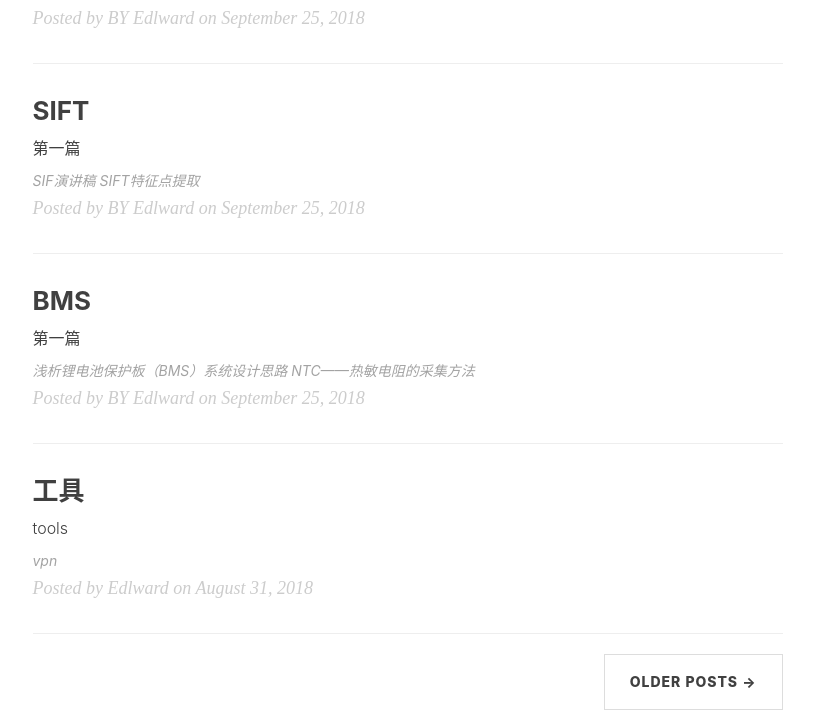
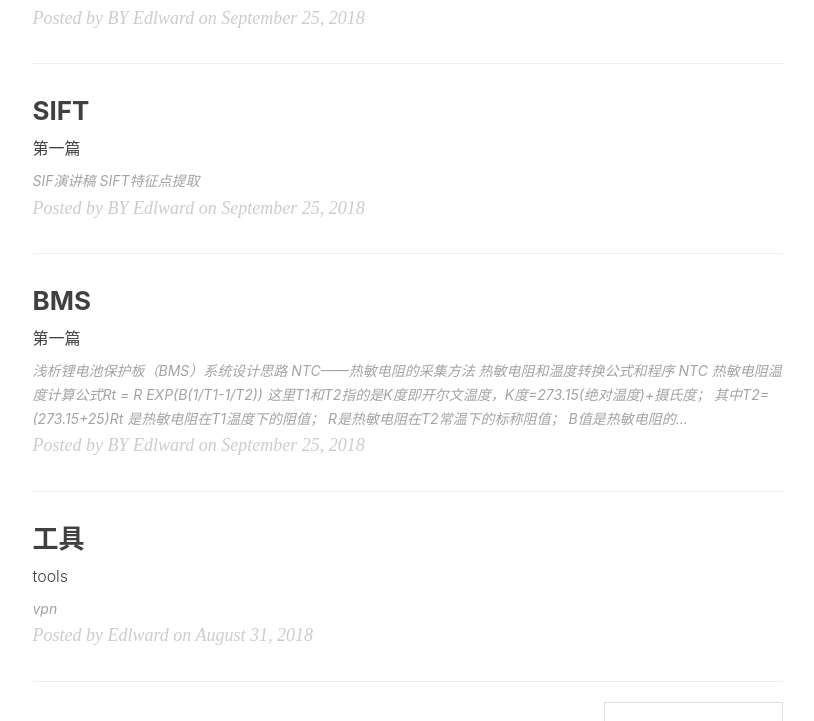
Before and after one commit to gary-robotics/dlward, a Jekyll site: the page built from index.html, in a window 1280 px wide and 900 px high, scrolled down 1839 px, cut to the strip 0-721 px from the top of the window. Shown: the whole strip, without its empty margins (135-949 px from the left). Built offline with Jekyll 4.4.1, drawn with Linux system fonts in a browser that asks for light colours; nearby versions of some CDN libraries; the list of posts is cut into pages by our own code.

Commit message:
Update 2018-09-25-BMS-2018.markdown

```diff
--- a/_posts/2018-09-25-BMS-2018.markdown
+++ b/_posts/2018-09-25-BMS-2018.markdown
@@ -12,3 +12,65 @@
 
 [浅析锂电池保护板（BMS）系统设计思路](https://www.cnblogs.com/han-bing/p/9045812.html)
 [NTC——热敏电阻的采集方法](https://blog.csdn.net/u014470361/article/details/82315699)
+
+### 热敏电阻和温度转换公式和程序
+
+NTC 热敏电阻温度计算公式Rt = R *EXP(B*(1/T1-1/T2))
+
+这里T1和T2指的是K度即开尔文温度，K度=273.15(绝对温度)+摄氏度；
+
+其中T2=(273.15+25)Rt 是热敏电阻在T1温度下的阻值；
+
+R是热敏电阻在T2常温下的标称阻值；
+
+B值是热敏电阻的重要参数；
+
+EXP是e的n次方；
+
+ 转换得：1/T1 =ln(Rt/R)/B+1/T2，求TI，然后再减去273.15就是实际温度，同时+0.5的误差矫正。
+
+
+
+程序：
+
+#include "math.h"
+
+const float Rp=10000.0;             //10K
+const float T2 = (273.15+25.0); //T2
+const float Bx = 3950.0;              //B
+const float Ka = 273.15;
+
+float temp;
+
+
+while(1)
+{
+temp = 1/(log(Rt/Rp)/Bx + (1/T2));
+temp = (temp - Ka + 0.5)*10;
+LCD_ShowxNum(86,150,temp,5,16,0x80);  //显示温度
+}
+
+
+
+将各步拆分如下：
+
+float Get_Temp(void)
+{
+float Rt;
+float temp;
+Rt = Get_TempResistor();   //获得电阻值
+//like this R=5000, T2=273.15+25,B=3470, RT=5000*EXP(3470*(1/T1-1/(273.15+25)),
+temp = Rt/Rp;
+temp = log(temp); //ln(Rt/Rp)
+temp/=Bx; //ln(Rt/Rp)/B
+temp+=(1/T2); //ln(Rt/Rp)/B+（1/T2）
+temp = 1/(temp);
+temp-=Ka;
+temp+=0.5; //加0.5误差矫正
+return temp;
+}
+---------------------
+作者：Y_Hanxiao
+来源：CSDN
+原文：https://blog.csdn.net/Y_Hanxiao/article/details/73845086
+版权声明：本文为博主原创文章，转载请附上博文链接！
```
